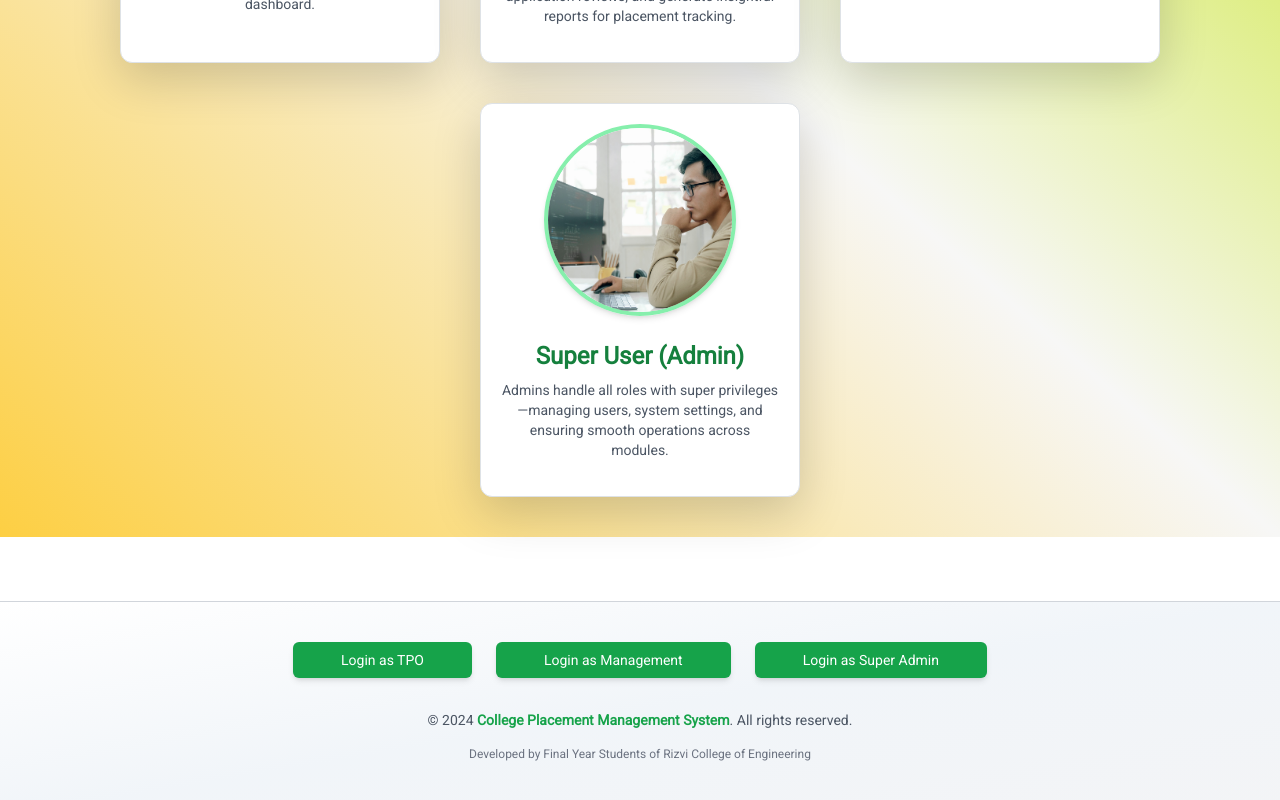
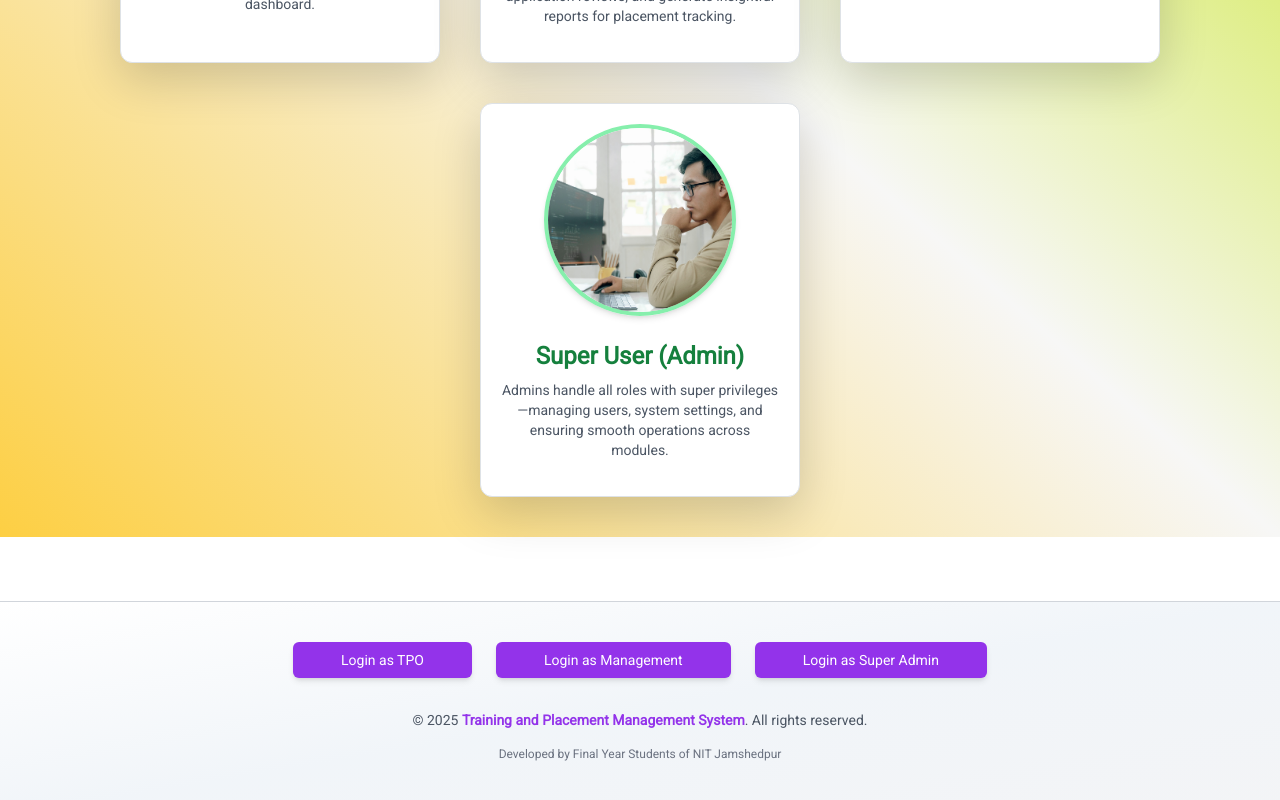
Before and after one commit to WhileAdarsh/TPMS, a React (Vite) app in the folder frontend/: page / in a window 1280 px wide. Shown: the part 1363-2163 px from the top of the page. Built offline with nearby package versions, Linux system fonts and the light colour scheme; a web font is replaced by a local one.

Commit message:
footer changed

```diff
--- a/frontend/src/components/LandingPages/LandFooter.jsx
+++ b/frontend/src/components/LandingPages/LandFooter.jsx
@@ -19,7 +19,7 @@ function LandFooter() {
             <button
               key={idx}
               onClick={() => navigate(link.path)}
-              className="bg-green-600 hover:bg-green-500 px-5 py-2 rounded-md text-white text-sm font-medium shadow-md transition-all duration-300"
+              className="bg-purple-600 hover:bg-purple-500 px-5 py-2 rounded-md text-white text-sm font-medium shadow-md transition-all duration-300"
             >
               {link.label}
             </button>
@@ -28,8 +28,8 @@ function LandFooter() {
 
         {/* Footer Text */}
         <div className="text-center text-sm text-gray-600">
-          <p>© 2024 <span className="text-green-600 font-semibold">College Placement Management System</span>. All rights reserved.</p>
-          <p className="mt-1 text-xs text-gray-500">Developed by Final Year Students of Rizvi College of Engineering</p>
+          <p>© 2025 <span className="text-purple-600 font-semibold">Training and Placement Management System</span>. All rights reserved.</p>
+          <p className="mt-1 text-xs text-gray-500">Developed by Final Year Students of NIT Jamshedpur</p>
         </div>
       </div>
     </footer>
```
